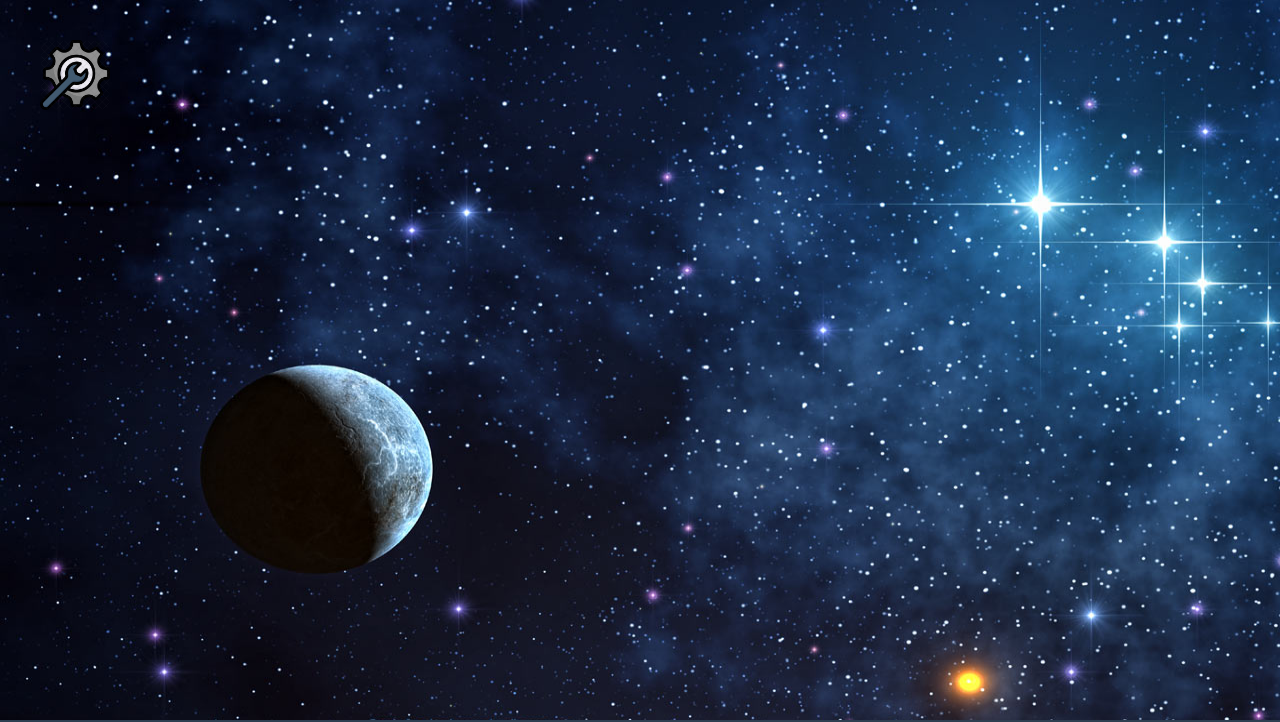
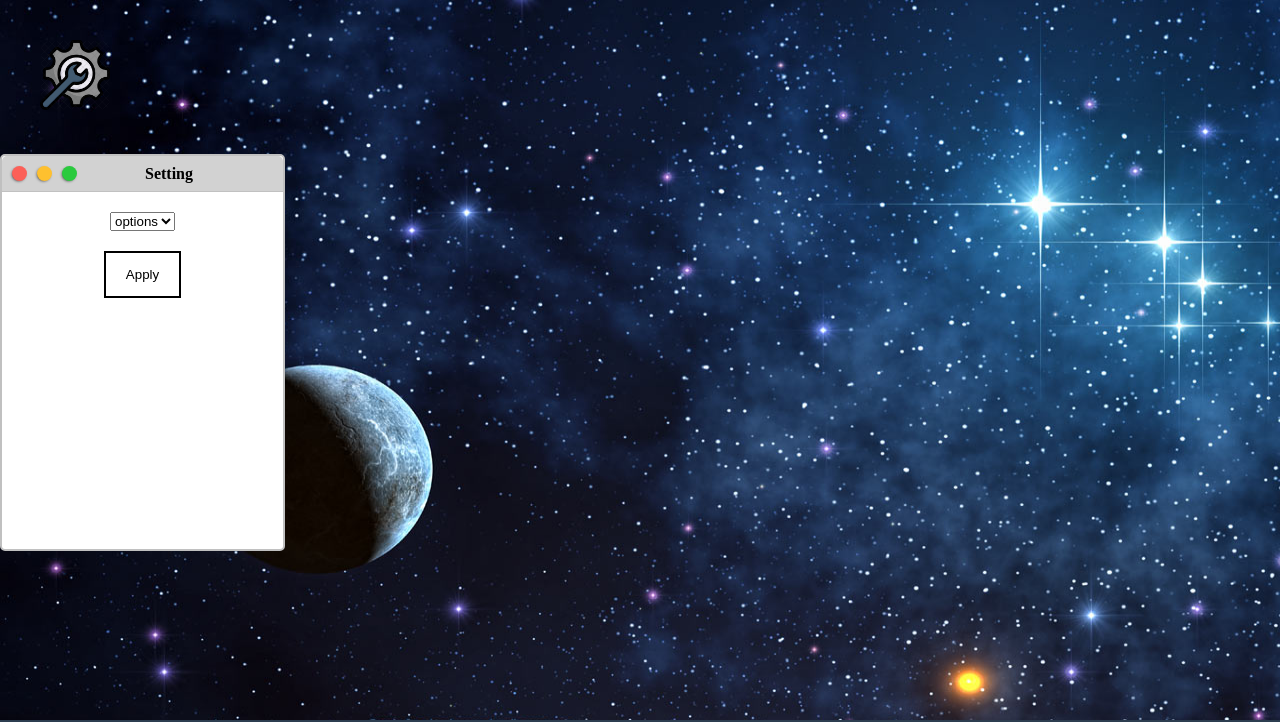
Before and after one commit to KD77/desktop-application, a website with bundled scripts: page public/index.html in a window 1280 px wide. Shown: the top 722 px of the page. Built offline with nearby package versions, Linux system fonts and the light colour scheme; files whose address does not match are found by name.

Commit message:
setting window

```diff
--- a/public/index.css
+++ b/public/index.css
@@ -276,9 +276,13 @@ button {
   background-color: #d2d2d2;
   border-radius: 5px 5px 0 0;
 }
+ #close {
+  text-align: center;
+}
+#dot-1 {
+  display: inline;
+  background-color: #fc6058;
 
-#dot-1 {
-  background-color: #fc6058;
 }
 
 #dot-2 {
@@ -302,5 +306,36 @@ button {
 p{
   color: #ffffff;
 }
+#settingContainer {
+  border: 2px solid silver;
+  border-radius: 5px;
+  height: 397px;
+  width: 285px;
+  color: #000;
+  background-color: #ffffff;
+
+}
+#settingTittle{
+  text-align: center;
+  margin-right: 90px;
+}
+#options{
+  display: flex;
+  flex-direction: column;
+  justify-content: space-between;
+  text-align: center;
+  align-items: center;
+  margin: 20px;
+}
+#apply{
+  padding: 14px 20px;
+  color: #000;
+  text-align:center;
+  text-decoration: none;
+  border: 2px solid #000;
+  margin: 20px;
+  background-color: #fff;
+
+}
 
 /*.....*/
--- a/public/index.html
+++ b/public/index.html
@@ -29,8 +29,32 @@
 
   </div>
 
-    <div>
+    <div id="setting">
       <img src="./img/setting.png" id="imgSetting" alt="">
+    </div>
+
+    <div id="settingContainer">
+      <div class="nav-wrapper">
+        <div class="icons-wrapper">
+          <div id="dot-1" class="browser-dot"><a  href=""></a>
+            </div>
+          <div id="dot-2" class="browser-dot"></div>
+          <div id="dot-3" class="browser-dot"></div>
+        </div>
+
+        <h4 id="settingTittle">Setting</h4>
+      </div>
+
+            <div id="options">
+             <select name="dimention"  id="select">
+        <option value="">options</option>
+      <option value="2x2">2 x 2</option>
+      <option value="2x4">2 x 4</option>
+      <option value="4x4">4 x 4</option>
+    </select>
+
+     <button id="apply"> Apply</button>
+    </div>
     </div>
 
     <div class="windowContainer">
@@ -38,7 +62,8 @@
         <div class="window">
           <div class="nav-wrapper">
             <div class="icons-wrapper">
-              <div id="dot-1" class="browser-dot"></div>
+              <div id="dot-1" class="browser-dot"><h6 id="close">X</h6>
+                </div>
               <div id="dot-2" class="browser-dot"></div>
               <div id="dot-3" class="browser-dot"></div>
             </div>
@@ -47,6 +72,7 @@
               <img src="./img/hang.png" width="48" height="48" >
              </div>
           </div>
+       </div>
       </template>
     </div>
 
--- a/src/index.js
+++ b/src/index.js
@@ -6,6 +6,8 @@ import MemoryGame from './Memory'
 const hangman = document.querySelector('#hngmanGame')
 const chat = document.querySelector('#chatIcon')
 const memory = document.querySelector('#memIcon')
+
+
 
 let hangmanGameID = 1
 hangman.addEventListener('click', function () {
```
